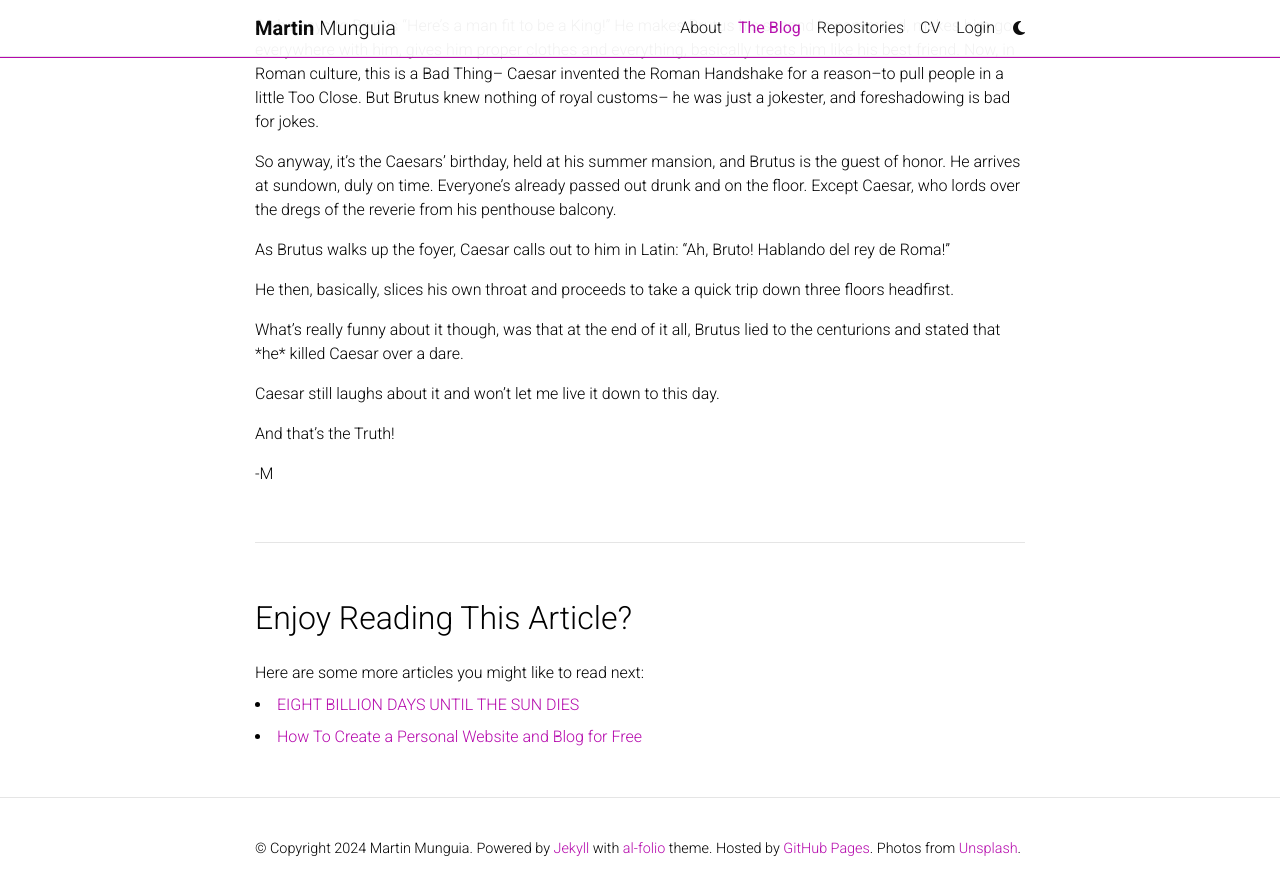
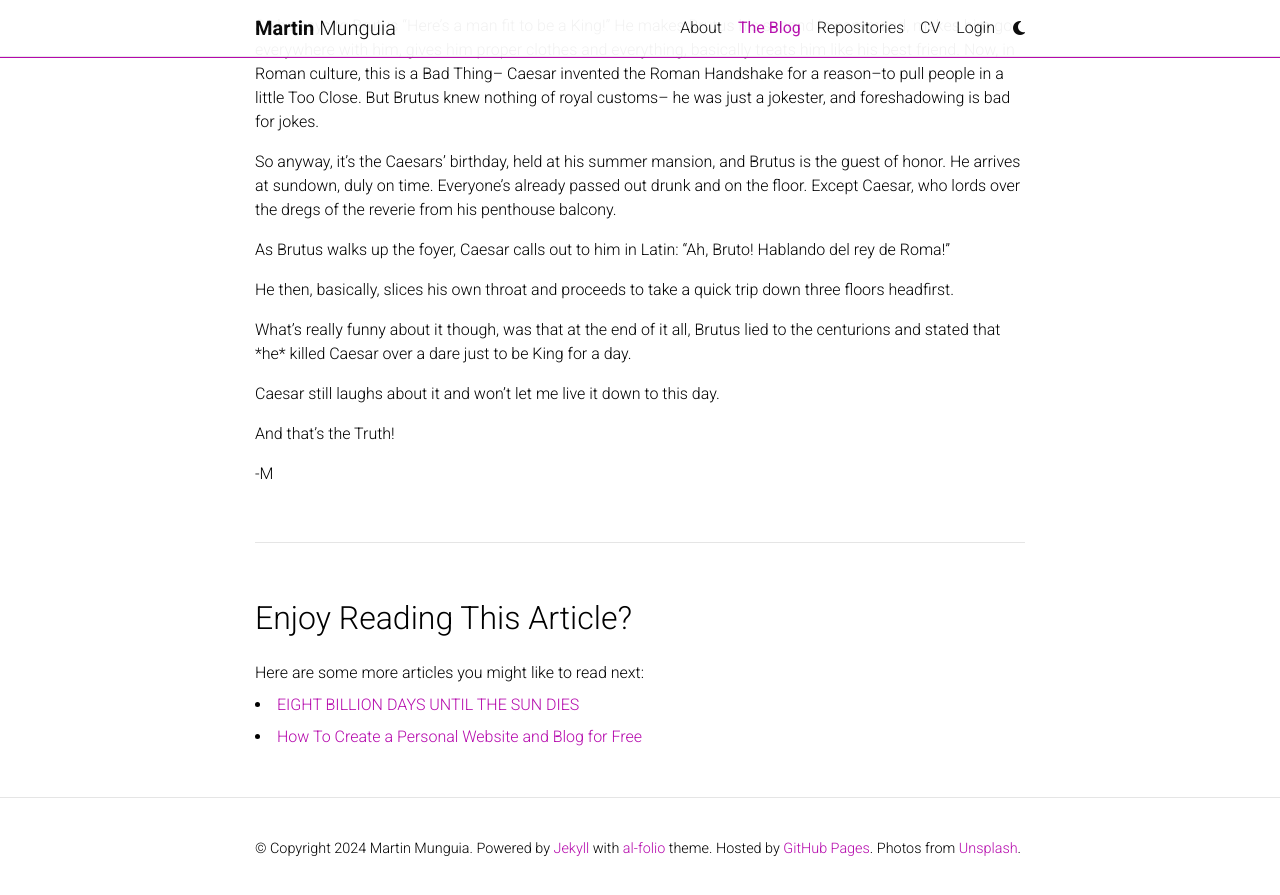
Before and after one commit to F5veRings/F5veRings.github.io, a Jekyll site: the page built from _posts/2024-07-12-only-8-billion-days-left.md, in a window 1280 px wide and 900 px high, scrolled down 1657 px. Shown: the top 895 px of the window. Built offline with Jekyll 4.4.1, drawn with Linux system fonts in a browser that asks for light colours; comment, search, counter and statistics services are not loaded; a style sheet for code colours, icons or effects is not loaded.

Commit message:
Update Blog “2024-07-12-only-8-billion-days-left”

```diff
--- a/_posts/2024-07-12-only-8-billion-days-left.md
+++ b/_posts/2024-07-12-only-8-billion-days-left.md
@@ -62,7 +62,7 @@
 
 
 
-What's really funny about it though, was that at the end of it all, Brutus lied to the centurions and stated that \*he\* killed Caesar over a dare.
+What's really funny about it though, was that at the end of it all, Brutus lied to the centurions and stated that \*he\* killed Caesar over a dare just to be King for a day.
 
 Caesar still laughs about it and won't let me live it down to this day.
 
```
